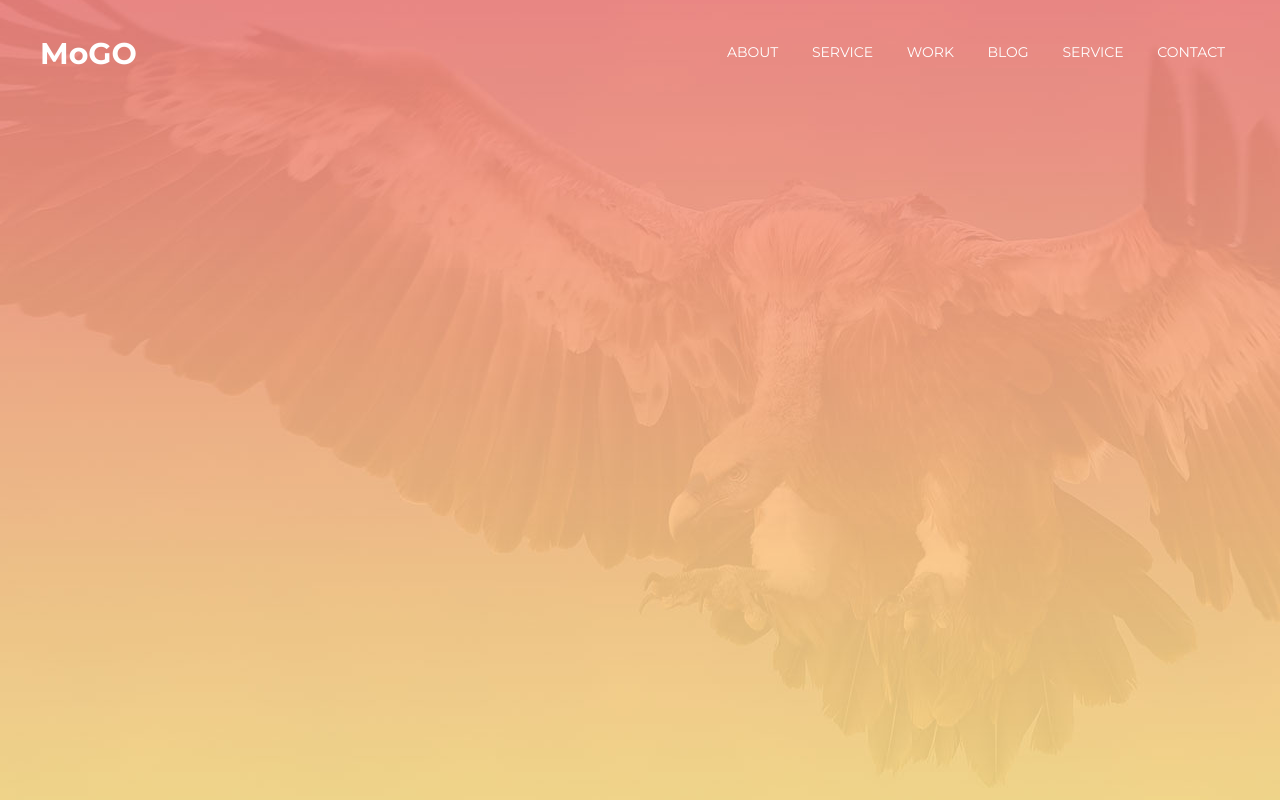
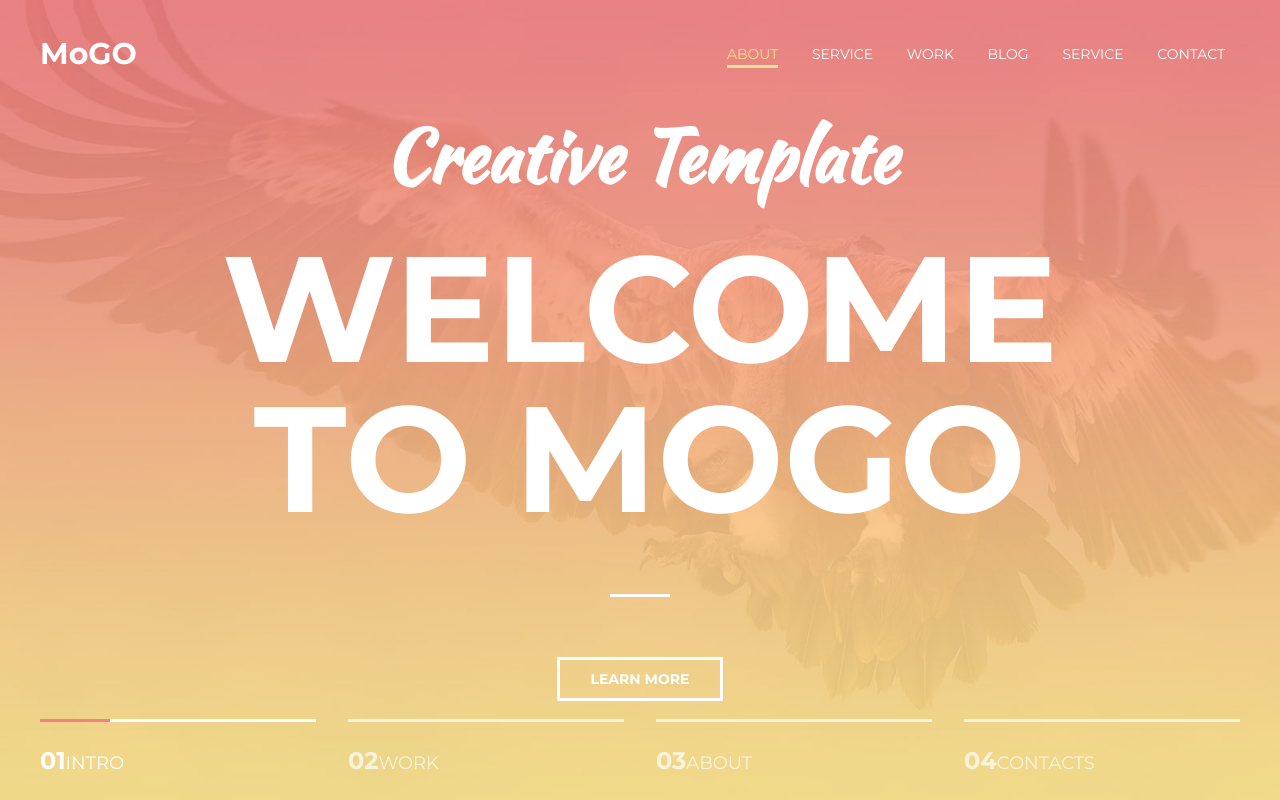
Before and after one commit to frolykz/mogo, a plain HTML site: page index.html in a window 1280 px wide. Drawn offline with Linux system fonts and the light colour scheme.

Commit message:
Результат 1-го видео

```diff
--- a/assets/css/style.css
+++ b/assets/css/style.css
@@ -6,7 +6,7 @@ body {
   line-height: 1.6;
 }
 
-*::before, ::after {
+*:before, :after {
   box-sizing: border-box;
 }
 
@@ -28,6 +28,42 @@ h1, h2, h3, h4, h5, h6 {
   width: 100%;
   height: 100vh;
   background: url("../images/intro.jpg") center no-repeat;
+  background-size: cover;
+  -webkit-background-size: cover;
+  display: flex;
+  flex-direction: column;
+  justify-content: center;
+}
+
+.intro__inner {
+  width: 100%;
+  max-width: 880px;
+  margin: 0 auto;
+  text-align: center;
+}
+
+.intro__title {
+  color: #fff;
+  font-size: 150px;
+  font-weight: 700;
+  text-transform: uppercase;
+  line-height: 1;
+}
+
+.intro__title::after {
+  content: "";
+  width: 60px;
+  height: 3px;
+  background-color: #fff;
+  display: block;
+  margin: 60px auto;
+}
+
+.intro__suptitle {
+  font-family: 'Kaushan Script', cursive;
+  font-size: 72px;
+  color: #fff;
+  margin-bottom: 20px;
 }
 
 /* Header */
@@ -79,14 +115,87 @@ h1, h2, h3, h4, h5, h6 {
   left: 0;
   z-index: 1;
   transition: opasity .1s linear;
+  /* забытые */
+  top: 100%;
+  position: absolute;
 }
 
 .nav__link:hover {
   color: #fce38a;
 }
 
-.nav__link:hover:after {
+.nav__link:hover:after, .nav__link.active:after {
   opacity: 1;
 }
 
-/* font-family: 'Kaushan Script', cursive; */
+.nav__link.active {
+  color: #fce38a;
+}
+
+/* Button */
+
+.btn {
+  display: inline-block;
+  vertical-align: top;
+  padding: 8px 30px;
+  border: 3px solid #fff;
+  font-size: 14px;
+  font-weight: 700;
+  color: #fff;
+  text-transform: uppercase;
+  text-decoration: none;
+  /* забытые */
+  transition: background .1s linear, color .1s linear;
+}
+
+.btn:hover {
+  background-color: #fff;
+  color: #333;
+}
+
+/* Slider */
+
+.slider {
+  width: 100%;
+  position: absolute;
+  left: 0;
+  bottom: 0;
+  z-index: 1;
+}
+
+.slider__inner {
+  display: flex;
+  justify-content: space-between;
+}
+
+.slider__item {
+  width: 23%;
+  font-size: 18px;
+  padding: 20px 0;
+  border-top: 3px solid #fff;
+  color: #fff;
+  position: relative;
+  text-transform: uppercase;
+  opacity: .7;
+}
+
+.slider__item.active {
+  opacity: 1;
+}
+
+.slider__item.active:before {
+  content: "";
+  display: block;
+  width: 70px;
+  height: 3px;
+  background-color: #f38181;
+  position: absolute;
+  top: -3px;
+  left: 0;
+  z-index: 1;
+}
+
+.slider__num {
+  font-size: 24px;
+  font-weight: 700;
+}
--- a/index.html
+++ b/index.html
@@ -17,18 +17,42 @@
         <div class="header__logo">MoGO</div>
 
         <nav class="nav">
-          <a href="#" class="nav__link">About</a>
+          <a href="#" class="nav__link active">About</a>
           <a href="#" class="nav__link">Service</a>
           <a href="#" class="nav__link">Work</a>
           <a href="#" class="nav__link">Blog</a>
           <a href="#" class="nav__link">Service</a>
           <a href="#" class="nav__link">Contact</a>
         </nav>
+
       </div>
     </div>
   </header>
 
-  <div class="intro"></div>
+  <div class="intro">
+    <div class="container">
+      <div class="intro__inner">
+        <h2 class="intro__suptitle">Creative Template</h2>
+        <h1 class="intro__title">Welcome to MoGo</h1>
+
+        <a href="#" class="btn">Learn More</a>
+
+      </div>
+
+      <div class="slider">
+        <div class="container">
+          <div class="slider__inner">
+            <div class="slider__item active"><span class="slider__num">01</span>Intro</div>
+            <div class="slider__item"><span class="slider__num">02</span>Work</div>
+            <div class="slider__item"><span class="slider__num">03</span>About</div>
+            <div class="slider__item"><span class="slider__num">04</span>Contacts</div>
+          </div>
+        </div>
+
+      </div>
+    </div>
+  </div>
+
 </body>
 
 </html>
```
